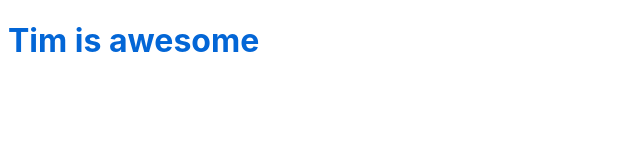
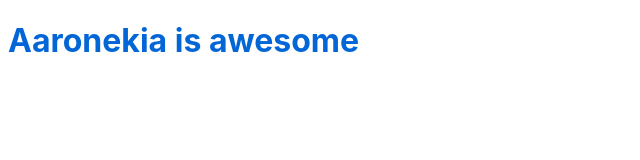
Before and after one commit to akshvonnie/hello-world, a plain HTML site: page index.html in a window 1280 px wide. Shown: the whole page, without its empty margins (0-640 px from the left). Drawn offline with Linux system fonts and the light colour scheme.

Commit message:
Updated name change b/c im awesome

```diff
--- a/index.html
+++ b/index.html
@@ -10,6 +10,6 @@
         </style>
     </head>
     <body>
-        <h1>Tim is awesome</h1>
+        <h1>Aaronekia is awesome</h1>
     </body>
 </html>
```
